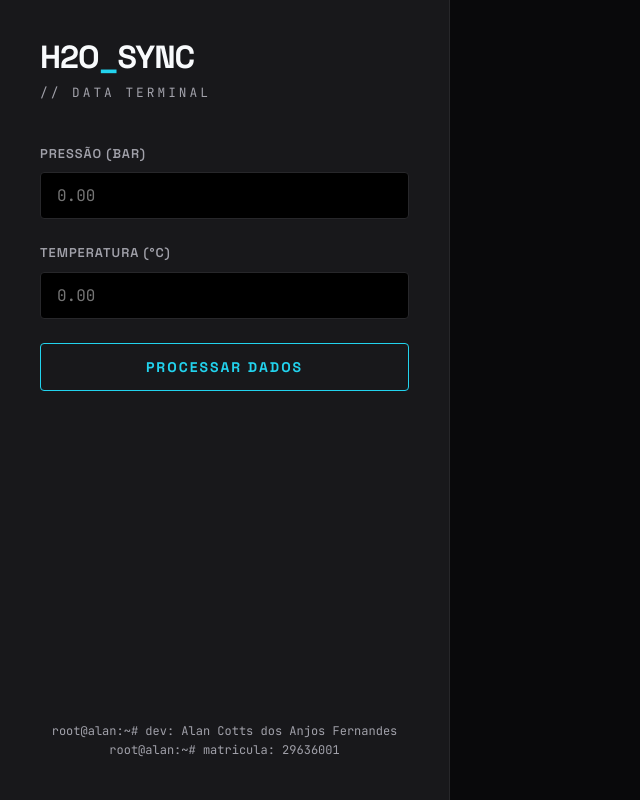
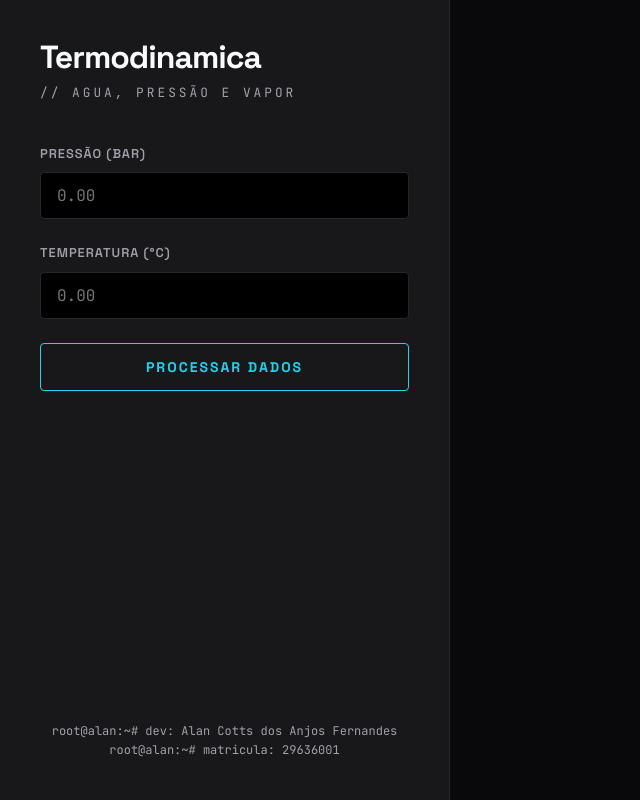
Before and after one commit to samuel-rbt/projeto-alan, a React (Vite) app: page / in a window 1280 px wide. Shown: the whole page, without its empty margins (0-640 px from the left). Built offline with nearby package versions, Linux system fonts and the light colour scheme.

Commit message:
Fix: ajuste no grafico, incluso memorial de calculo

```diff
--- a/src/App.jsx
+++ b/src/App.jsx
@@ -157,8 +157,8 @@ export default function App() {
       {/* PAINEL ESQUERDO: CONTROLES E CÓDIGO */}
       <aside className={styles.leftPane}>
         <div className={styles.header}>
-          <div className={styles.title}>H2O<span>_</span>SYNC</div>
-          <div className={styles.subtitle}>// Data Terminal</div>
+          <div className={styles.title}>Termodinamica<span></span></div>
+          <div className={styles.subtitle}>// Agua, pressão e vapor</div>
         </div>
 
         <div className={styles.inputGroup}>
```
